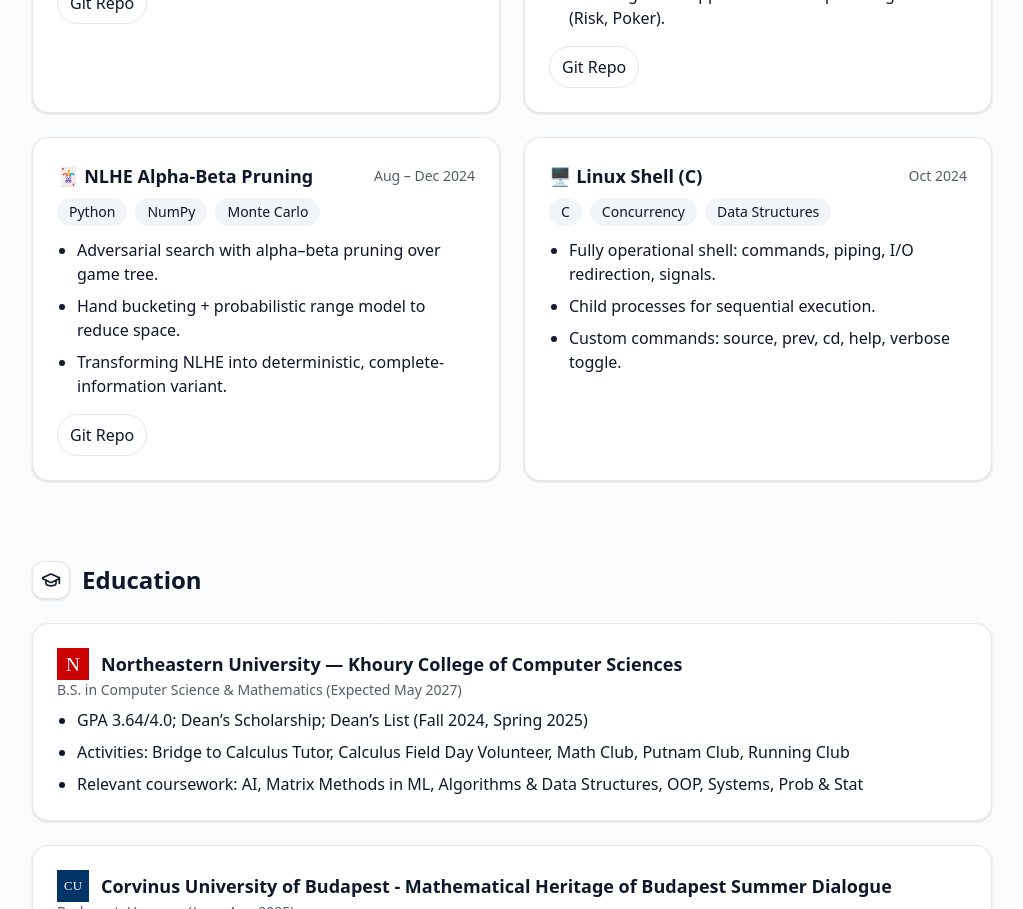
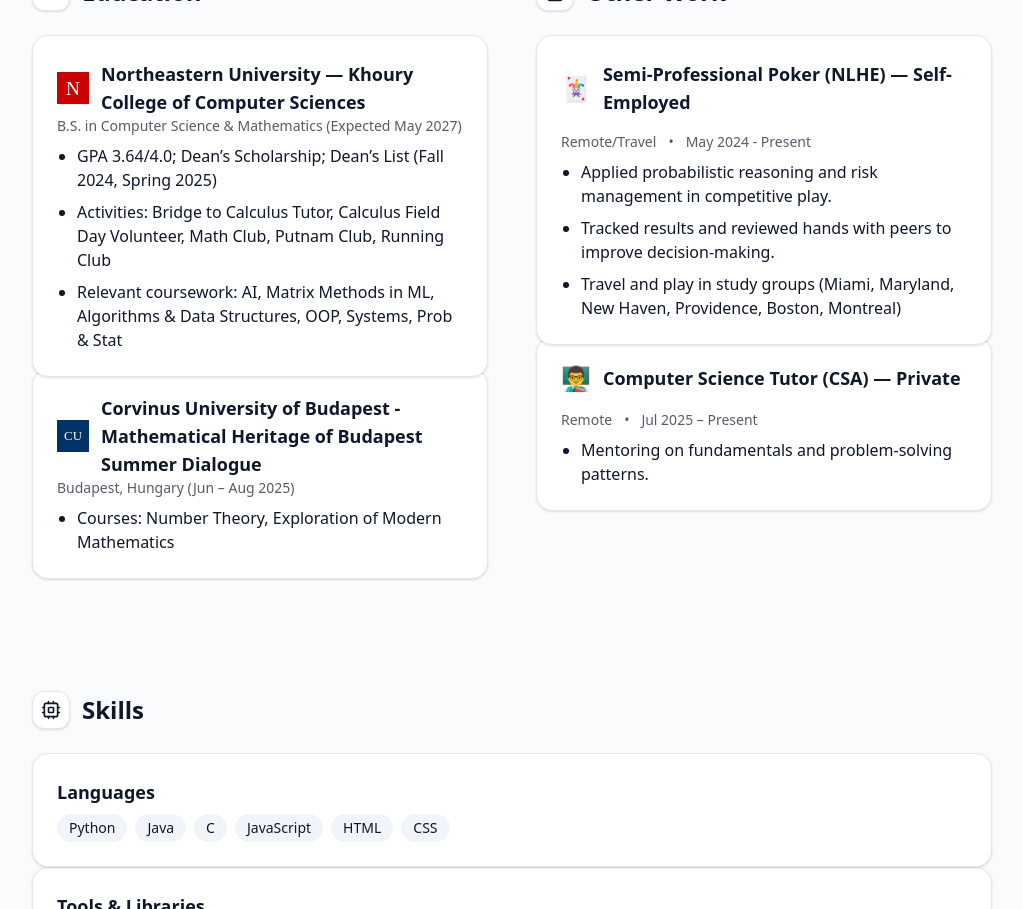
Before and after one commit to seanpatrickmay/seanpatrickmay.github.io, a Next.js app: page / in a window 1280 px wide. Shown: the part 3460-4369 px from the top of the page, without its empty margins (128-1151 px from the left). Built offline with nearby package versions, Linux system fonts and the light colour scheme.

Commit message:
Implement stacked hover sections

```diff
--- /dev/null
+++ b/components/SkillCategoryCard.jsx
@@ -0,0 +1,21 @@
+import Badge from '@/components/ui/Badge';
+import { Card, CardContent, CardHeader, CardTitle } from '@/components/ui/Card';
+
+export default function SkillCategoryCard({ category }) {
+  const { title, items = [] } = category;
+
+  return (
+    <Card>
+      <CardHeader>
+        <CardTitle>{title}</CardTitle>
+      </CardHeader>
+      <CardContent>
+        <div className="flex flex-wrap gap-2">
+          {items.map(item => (
+            <Badge key={item}>{item}</Badge>
+          ))}
+        </div>
+      </CardContent>
+    </Card>
+  );
+}
--- /dev/null
+++ b/components/StackedCardSection.jsx
@@ -0,0 +1,104 @@
+import { useEffect, useState } from 'react';
+
+export default function StackedCardSection({
+  id,
+  title,
+  icon: Icon,
+  items = [],
+  renderItem,
+  getKey = (_, index) => index,
+  stackOffset = 32,
+  className = '',
+  contentClassName = '',
+}) {
+  const [hoveredIndex, setHoveredIndex] = useState(null);
+  const [prefersReducedMotion, setPrefersReducedMotion] = useState(false);
+
+  useEffect(() => {
+    if (typeof window === 'undefined' || !window.matchMedia) {
+      return;
+    }
+
+    const mediaQuery = window.matchMedia('(prefers-reduced-motion: reduce)');
+    const handleChange = event => setPrefersReducedMotion(event.matches);
+
+    // Initialize state on mount
+    setPrefersReducedMotion(mediaQuery.matches);
+
+    if (mediaQuery.addEventListener) {
+      mediaQuery.addEventListener('change', handleChange);
+    } else if (mediaQuery.addListener) {
+      mediaQuery.addListener(handleChange);
+    }
+
+    return () => {
+      if (mediaQuery.removeEventListener) {
+        mediaQuery.removeEventListener('change', handleChange);
+      } else if (mediaQuery.removeListener) {
+        mediaQuery.removeListener(handleChange);
+      }
+    };
+  }, []);
+
+  const handleFocus = index => {
+    setHoveredIndex(index);
+  };
+
+  const handleBlur = event => {
+    const { currentTarget, relatedTarget } = event;
+    if (!currentTarget.contains(relatedTarget)) {
+      setHoveredIndex(null);
+    }
+  };
+
+  const handleLeave = () => {
+    setHoveredIndex(null);
+  };
+
+  return (
+    <section
+      id={id}
+      className={`flex h-full flex-col py-10 scroll-mt-16 ${className}`.trim()}
+      onMouseLeave={handleLeave}
+    >
+      <div className="mb-6 flex items-center gap-3">
+        {Icon && (
+          <div className="card rounded-xl border bg-white p-2 dark:bg-slate-900">
+            <Icon className="h-5 w-5" />
+          </div>
+        )}
+        <h2 className="text-2xl font-semibold">{title}</h2>
+      </div>
+
+      <div className={`relative flex flex-col ${contentClassName}`.trim()}>
+        {items.map((item, index) => {
+          const isHovered = hoveredIndex === index;
+          const translateY = isHovered ? 0 : -index * stackOffset;
+          const transition = prefersReducedMotion ? '0s' : '300ms';
+
+          return (
+            <div
+              key={getKey(item, index)}
+              tabIndex={0}
+              onFocus={() => handleFocus(index)}
+              onBlur={handleBlur}
+              onMouseEnter={() => handleFocus(index)}
+              className={`relative ${index !== 0 ? 'mt-6' : ''} rounded-2xl transition-transform transition-[filter] duration-300 ease-out focus:outline-none focus-visible:ring-2 focus-visible:ring-indigo-500/80 focus-visible:ring-offset-2 focus-visible:ring-offset-white focus-visible:ring-opacity-70 dark:focus-visible:ring-offset-slate-950`}
+              style={{
+                transform: `translateY(${translateY}px)`,
+                transitionDuration: transition,
+                zIndex: isHovered ? items.length + 10 : items.length - index,
+                filter:
+                  hoveredIndex !== null && hoveredIndex !== index
+                    ? 'brightness(0.92)'
+                    : 'none',
+              }}
+            >
+              {renderItem(item, index, isHovered)}
+            </div>
+          );
+        })}
+      </div>
+    </section>
+  );
+}
--- a/pages/index.jsx
+++ b/pages/index.jsx
@@ -9,12 +9,11 @@ import Header from '@/components/Header';
 import Hero from '@/components/Hero';
 import AboutSection from '@/components/AboutSection';
 import Footer from '@/components/Footer';
-import ListSection from '@/components/ListSection';
-import Section from '@/components/ui/Section';
 import ProjectCard from '@/components/ProjectCard';
 import ExperienceItem from '@/components/ExperienceItem';
 import EducationItem from '@/components/EducationItem';
-import SkillsGrid from '@/components/SkillsGrid';
+import StackedCardSection from '@/components/StackedCardSection';
+import SkillCategoryCard from '@/components/SkillCategoryCard';
 import { Trophy, Briefcase, GraduationCap, Cpu, ClipboardList } from 'lucide-react';
 
 const projects = validateProjects(rawProjects) ? rawProjects : [];
@@ -57,6 +56,12 @@ const interests = [
   'Brain Teasers', 'Game Theory', 'Poker', 'Chess', 'Français', 'Track & Field', 'Triathlon', 'Skiing', 'Sports Science'
 ];
 
+const skillCategories = [
+  { title: 'Languages', items: skills.languages },
+  { title: 'Tools & Libraries', items: skills.tools },
+  { title: 'Platforms', items: skills.platforms },
+];
+
 export default function Home() {
   return (
     <>
@@ -76,42 +81,59 @@ export default function Home() {
       <Hero links={links} />
       <AboutSection interests={interests} />
 
-      <ListSection
+      <div className="section-container">
+        <div className="grid gap-12 lg:grid-cols-2">
+          <StackedCardSection
             id="experience"
             title="Experience"
             icon={Briefcase}
             items={experience}
-        renderItem={job => <ExperienceItem key={job.org} job={job} />}
+            getKey={job => `${job.org}-${job.role}`}
+            renderItem={job => <ExperienceItem job={job} />}
           />
+          <StackedCardSection
+            id="projects"
+            title="Projects"
+            icon={Trophy}
+            items={projects}
+            getKey={project => project.title}
+            renderItem={project => <ProjectCard project={project} />}
+          />
+        </div>
+      </div>
 
-      <ListSection
+      <div className="section-container">
+        <div className="grid gap-12 lg:grid-cols-2">
+          <StackedCardSection
+            id="education"
+            title="Education"
+            icon={GraduationCap}
+            items={education}
+            getKey={item => item.school}
+            renderItem={item => <EducationItem item={item} />}
+          />
+          <StackedCardSection
             id="other-work"
             title="Other Work"
             icon={ClipboardList}
             items={otherWork}
-        renderItem={job => <ExperienceItem key={job.org} job={job} />}
+            getKey={job => `${job.org}-${job.role}`}
+            renderItem={job => <ExperienceItem job={job} />}
           />
+        </div>
+      </div>
 
-      <ListSection
-        id="projects"
-        title="Projects"
-        icon={Trophy}
-        items={projects}
-        columns={2}
-        renderItem={p => <ProjectCard key={p.title} project={p} />}
+      <div className="section-container">
+        <StackedCardSection
+          id="skills"
+          title="Skills"
+          icon={Cpu}
+          items={skillCategories}
+          getKey={category => category.title}
+          stackOffset={24}
+          renderItem={category => <SkillCategoryCard category={category} />}
         />
-
-      <ListSection
-        id="education"
-        title="Education"
-        icon={GraduationCap}
-        items={education}
-        renderItem={e => <EducationItem key={e.school} item={e} />}
-      />
-
-      <Section id="skills" title="Skills" icon={Cpu}>
-        <SkillsGrid skills={skills} />
-      </Section>
+      </div>
 
       <Footer links={links} />
     </>
```
Lines whose indentation alone changed are shown as unchanged.
